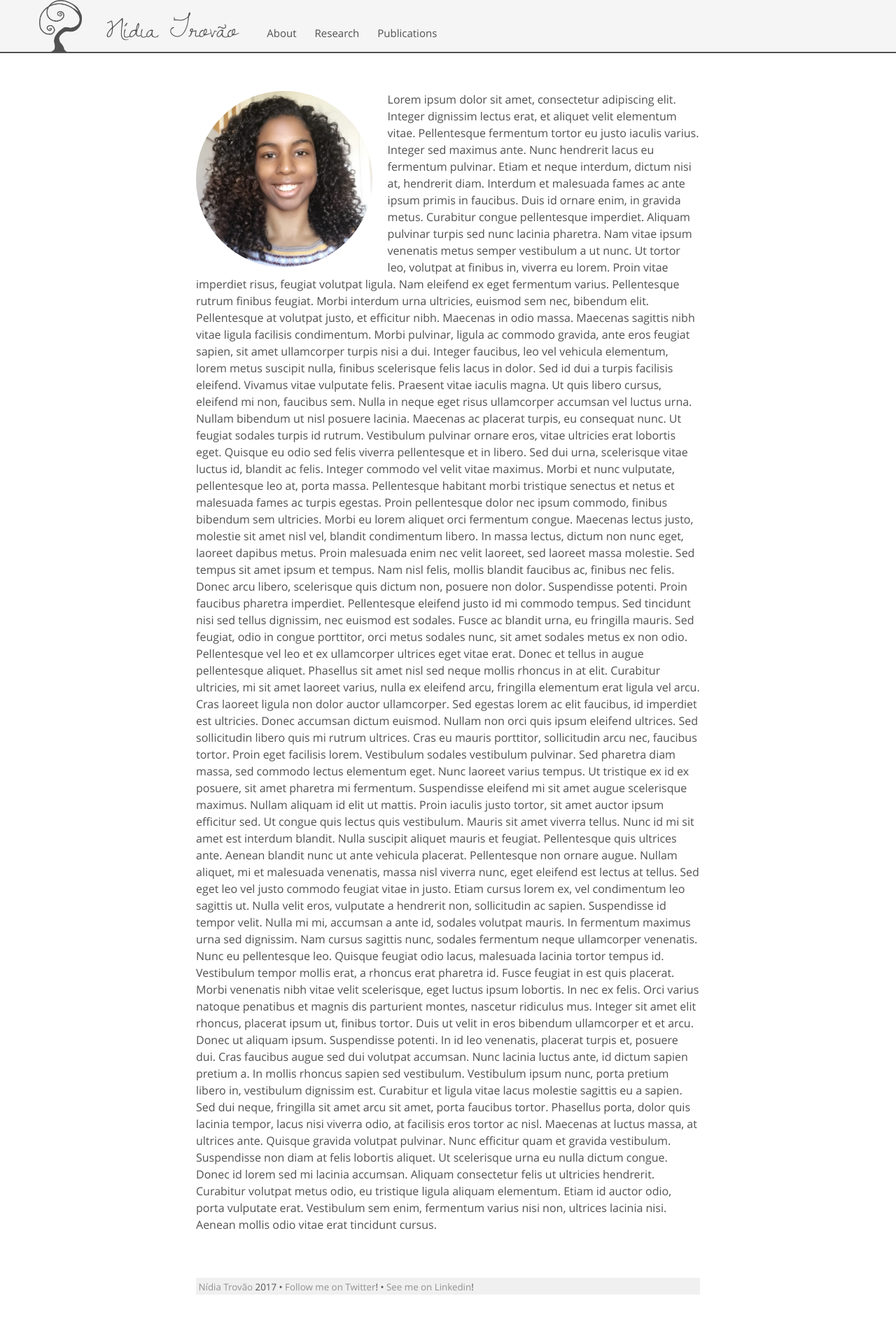
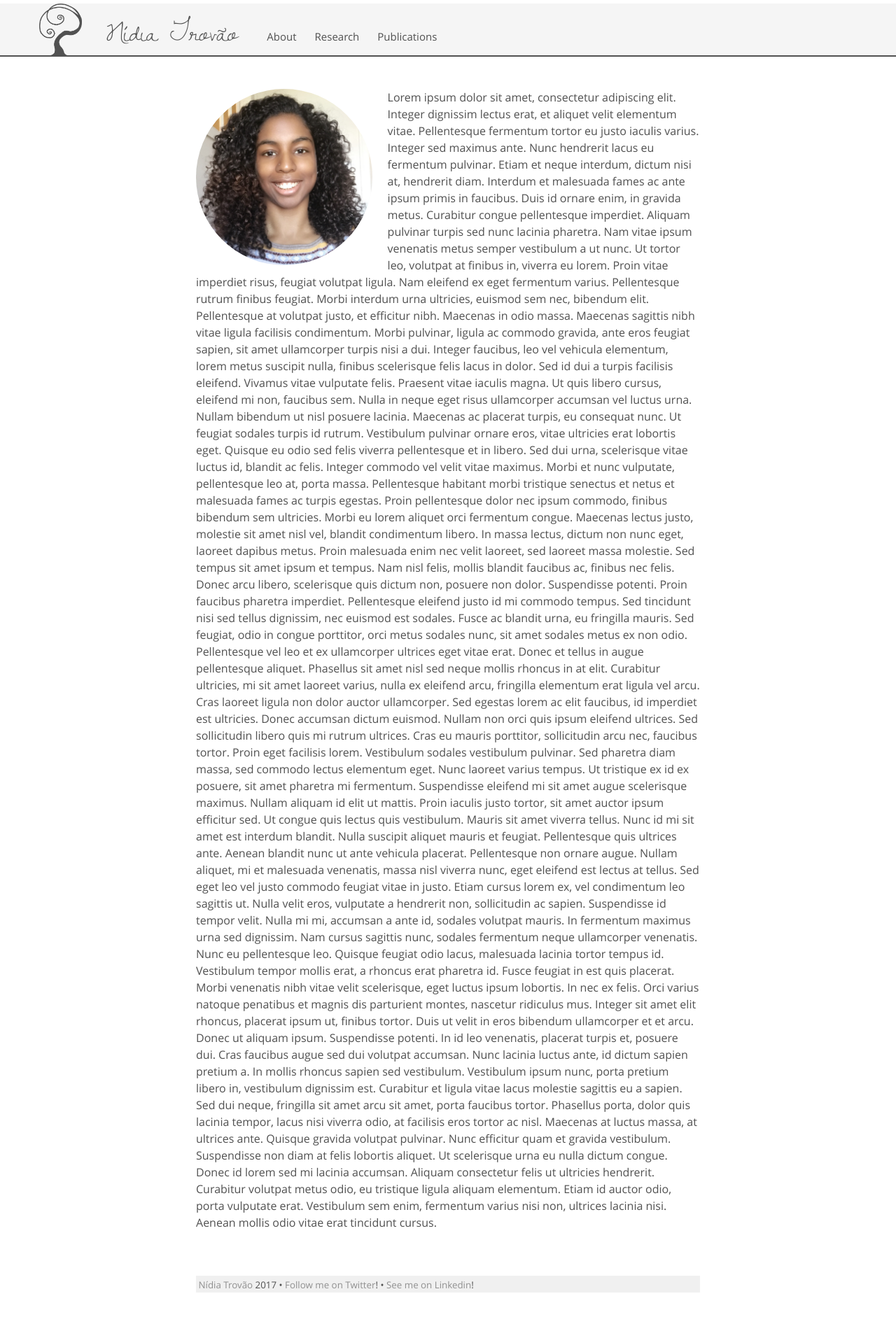
Before and after one commit to nidiatrovao/nidiatrovao.github.io, a Jekyll site: the page built from index.html, in a window 1280 px wide. Shown: the whole page at 70% size. Built offline with Jekyll 4.4.1, drawn with Linux system fonts in a browser that asks for light colours.

Commit message:
Update _masthead.scss

```diff
--- a/_sass/_masthead.scss
+++ b/_sass/_masthead.scss
@@ -1,7 +1,9 @@
 .masthead {
-  padding-top:    0.5rem;
-  padding-bottom: 0.5rem;
+  //padding-top:    0.5rem;
+  //padding-bottom: 0.5rem;
   margin-bottom: 3rem;
+  margin-top: 0.3rem;
+  background-color:#F5F5F5;
 }
 
 .masthead-title {
```
